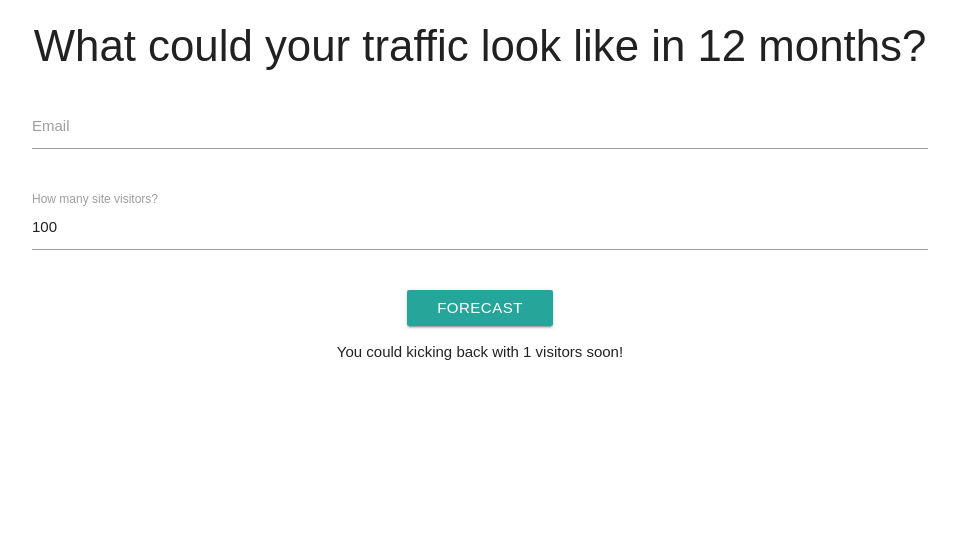
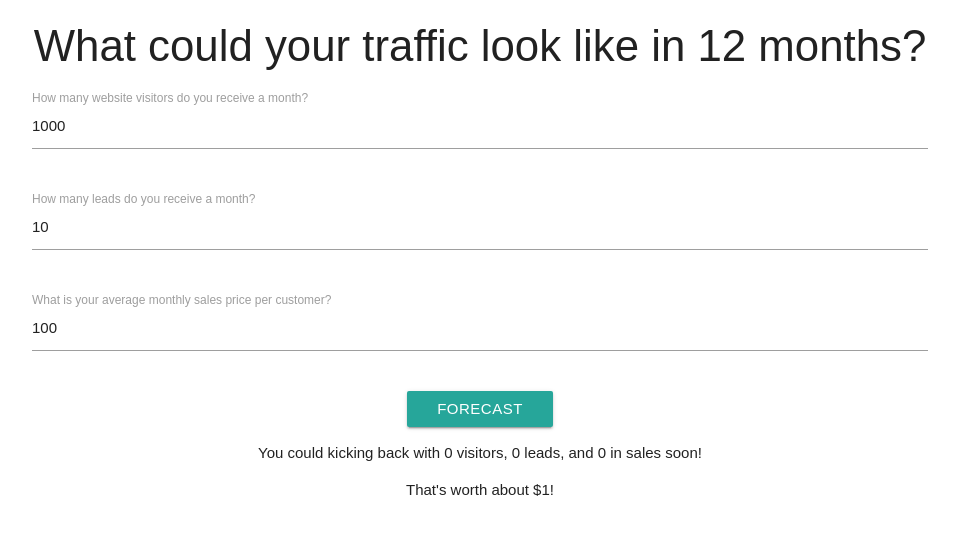
Before and after one commit to matopher/streak, a React (Create React App) app: page / in a window 1280 px wide. Shown: the top 534 px of the page, without its empty margins (160-1119 px from the left). Built offline with nearby package versions, Linux system fonts and the light colour scheme.

Commit message:
Updated onClick method to update state for all calculator fields
* Added fields for all ROI calc data
* removed onInputChange method to setState inline

```diff
--- a/src/InputForm.js
+++ b/src/InputForm.js
@@ -5,17 +5,28 @@ class InputForm extends Component {
 	constructor(props) {
 		super(props);
 		this.state = {
-			inputValue: 100,
-			newValue: 1
+			monthlyVisitors: 1000,
+			monthlyLeads: 10,
+			monthlySales: 100,
+			futureVisitors: 0,
+			futureLeads: 0,
+			futureSales: 0,
+			finalValue: 1
 		};
-	}
-	onInputChange(e) {
-		this.setState({ inputValue: e.target.value });
 	}
 
 	onClick(e) {
-		let calc = _.floor(this.state.inputValue * 3.5);
-		this.setState({ newValue: calc });
+		let futureVisitors = _.floor(this.state.monthlyVisitors * 3.5);
+		this.setState({ futureVisitors });
+		let futureLeads = _.floor(this.state.monthlyLeads * 3.5);
+		this.setState({ futureLeads });
+		let futureSales = _.floor(this.state.monthlySales * 3.5);
+		this.setState({ futureSales });
+		let calc =
+			this.state.monthlyVisitors *
+			this.state.monthlyLeads *
+			this.state.monthlySales;
+		this.setState({ finalValue: calc });
 	}
 
 	render() {
@@ -24,19 +35,38 @@ class InputForm extends Component {
 				<form className="col s12">
 					<div className="row">
 						<div className="input-field col s12">
-							<input id="email" type="email" className="validate" />
-							<label for="email">Email</label>
+							<input
+								id="site-visitors"
+								type="number"
+								value={this.state.monthlyVisitors}
+								onChange={e =>
+									this.setState({ monthlyVisitors: e.target.value })}
+							/>
+							<label>How many website visitors do you receive a month?</label>
 						</div>
 					</div>
 					<div className="row">
 						<div className="input-field col s12">
 							<input
-								id="site-visitors"
+								id="monthly-leads"
 								type="number"
-								value={this.state.inputValue}
-								onChange={this.onInputChange.bind(this)}
+								value={this.state.monthlyLeads}
+								onChange={e => this.setState({ monthlyLeads: e.target.value })}
 							/>
-							<label>How many site visitors?</label>
+							<label>How many leads do you receive a month?</label>
+						</div>
+					</div>
+					<div className="row">
+						<div className="input-field col s12">
+							<input
+								id="monthly-sales"
+								type="number"
+								value={this.state.monthlySales}
+								onChange={e => this.setState({ monthlySales: e.target.value })}
+							/>
+							<label>
+								What is your average monthly sales price per customer?
+							</label>
 						</div>
 					</div>
 				</form>
@@ -47,7 +77,12 @@ class InputForm extends Component {
 					Forecast
 				</button>
 				<p>
-					You could kicking back with {this.state.newValue} visitors soon!
+					You could kicking back with {this.state.futureVisitors} visitors,{' '}
+					{this.state.futureLeads} leads, and {this.state.futureSales} in sales
+					soon!
+				</p>
+				<p>
+					That's worth about ${this.state.finalValue}!
 				</p>
 			</div>
 		);
```
